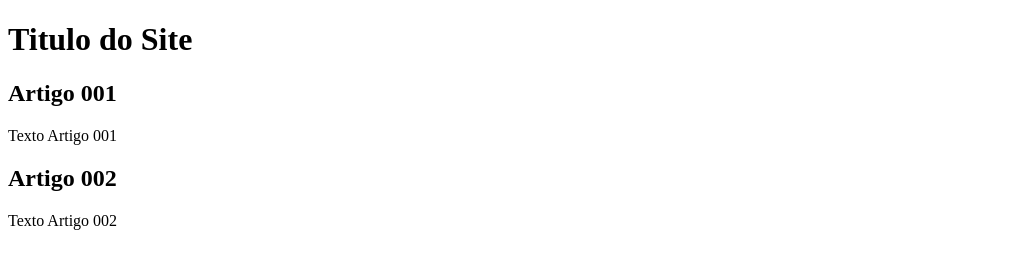
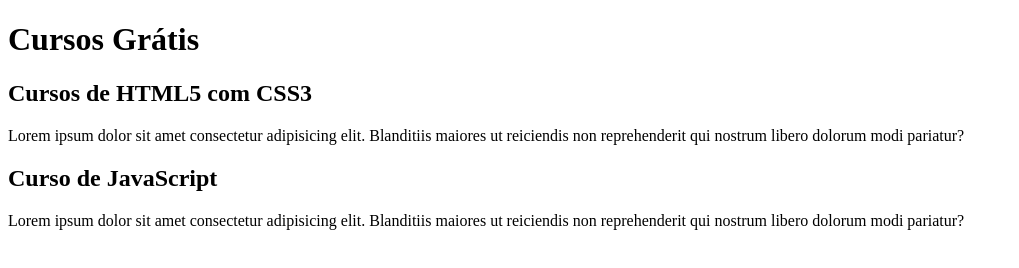
Before and after one commit to TonitoDias/projecto-site, a plain HTML site: page index.html in a window 1280 px wide. Shown: the whole page, without its empty margins (0-1019 px from the left). Drawn offline with Linux system fonts and the light colour scheme.

Commit message:
comecei a escrever o conteúdo

```diff
--- a/index.html
+++ b/index.html
@@ -9,15 +9,23 @@
 <body>
     <main>
         <header>
-            <h1>Titulo do Site</h1>
+            <h1>Cursos Grátis</h1>
         </header>
         <article>
-            <h2>Artigo 001</h2>
-            <p>Texto Artigo 001</p>
+            <h2>Cursos de HTML5 com CSS3</h2>
+            <p>Lorem ipsum dolor sit amet consectetur
+                 adipisicing elit. Blanditiis maiores
+                  ut reiciendis non reprehenderit qui
+                   nostrum libero dolorum modi pariatur?
+                </p>
         </article>
         <article>
-            <h2>Artigo 002</h2>
-            <p>Texto Artigo 002</p>
+            <h2>Curso de JavaScript</h2>
+            <p>Lorem ipsum dolor sit amet consectetur
+                adipisicing elit. Blanditiis maiores
+                 ut reiciendis non reprehenderit qui
+                  nostrum libero dolorum modi pariatur?
+               </p>
         </article>
     </main>
 </body>
```
